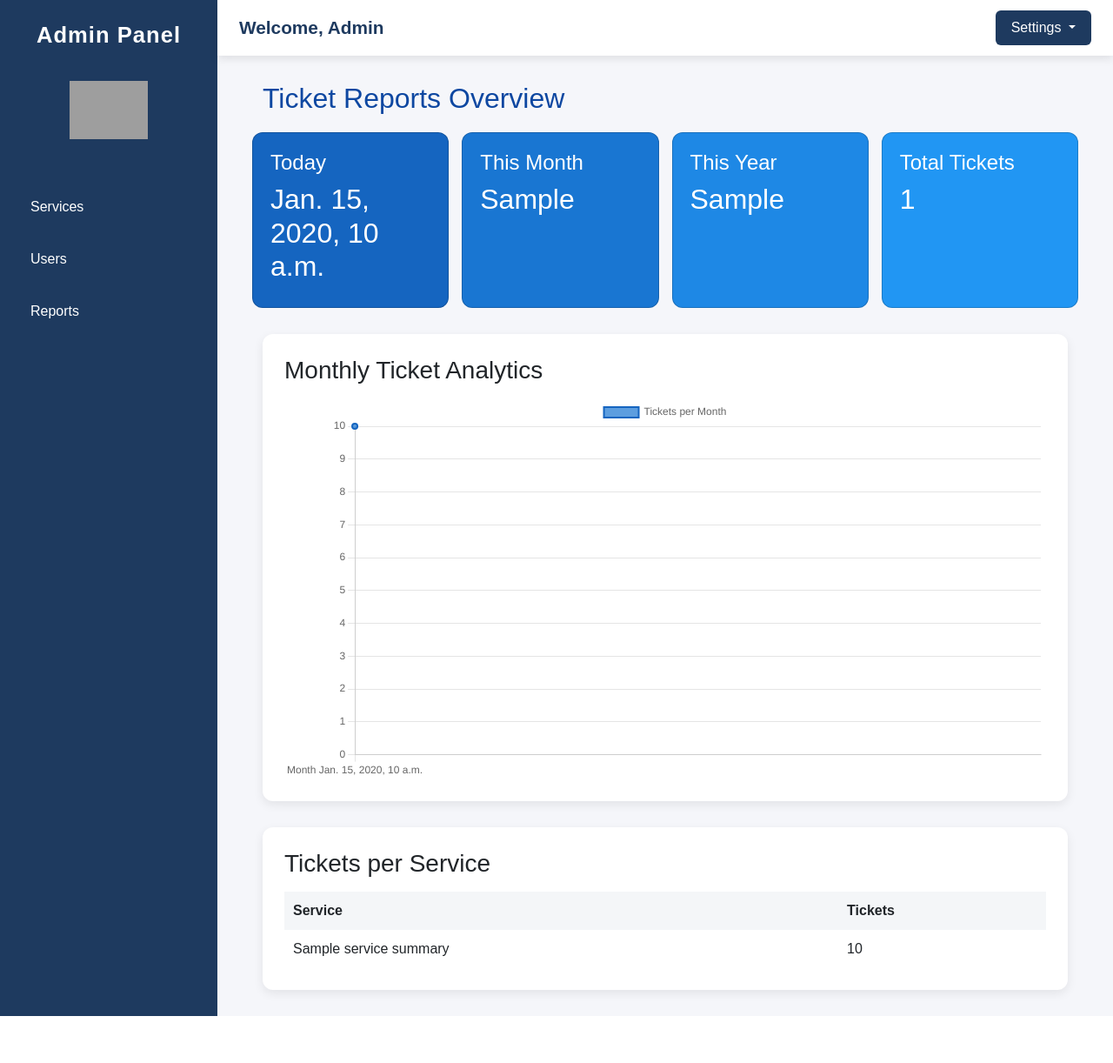
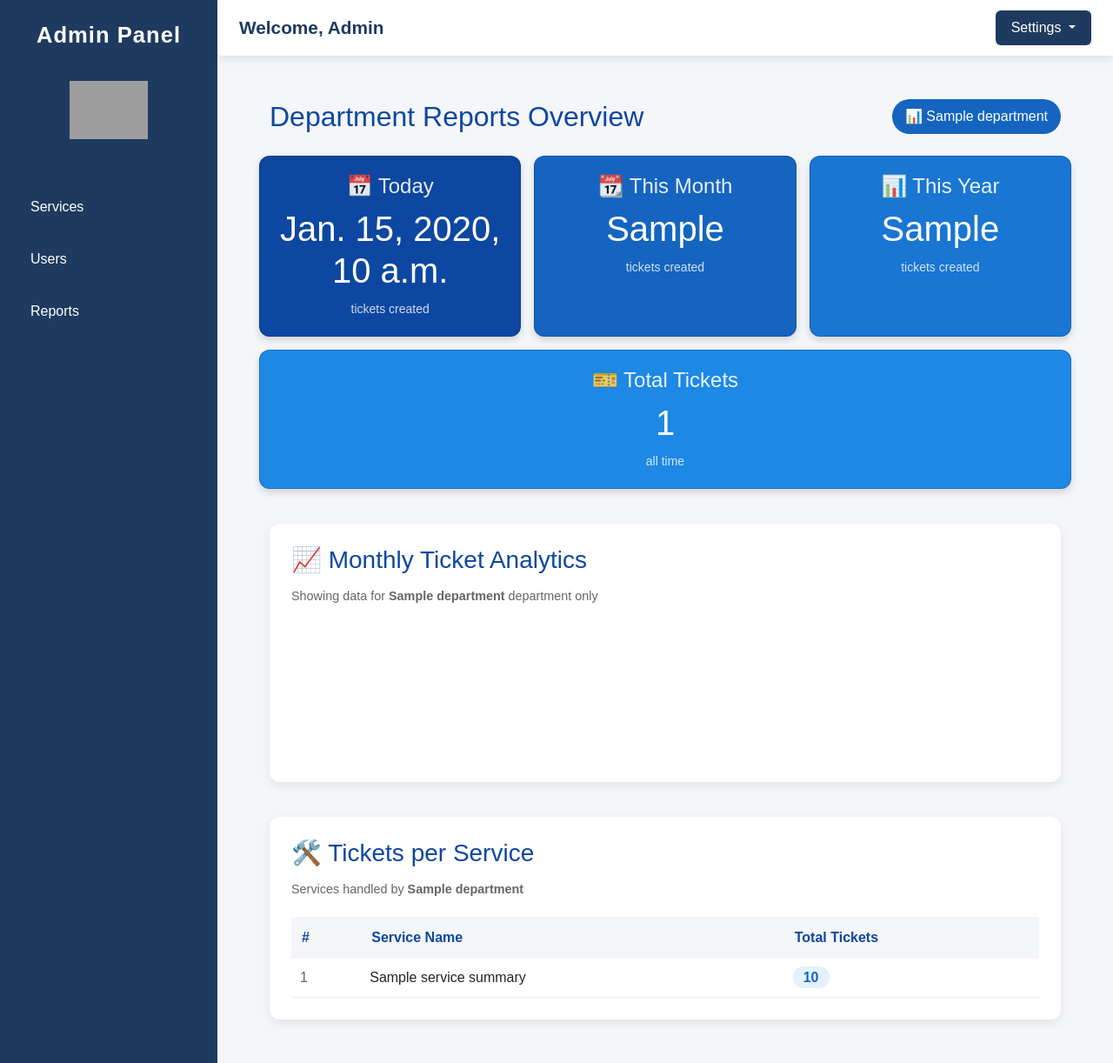
Before and after one commit to cheesekerls/Ticketing2.0, a Django app: template ticketing/accounts/templates/admin_reports.html in a window 1280 px wide. Shown: the whole page at 87% size. Before the commit the page ends 1168 px from the top, so only its background shows below. Run offline with Django 5.2, Linux system fonts and the light colour scheme; tables that the repository leaves empty hold one stand-in row (values such as "Sample post"); the template is opened without the code that fills it: values that come from a table or form of the project are taken from there, most other values are stand-ins (such as "Sample title", 1, 10 or a date in 2020); a map, chart or similar area stays blank; some libraries are stand-ins or nearby versions; grey boxes are pictures that could not be loaded.

Commit message:
Fix na yung report per department

```diff
--- a/ticketing/accounts/templates/admin_reports.html
+++ b/ticketing/accounts/templates/admin_reports.html
@@ -2,73 +2,130 @@
 {% block title %}Reports Dashboard{% endblock %}
 
 {% block content %}
-<div class="container" style="max-width:1200px; margin:auto;">
-  <h2 style="margin-bottom:20px; color:#0d47a1;">Ticket Reports Overview</h2>
+<div class="container" style="max-width:1200px; margin:auto; padding:20px;">
+
+  <!-- Header -->
+  <div style="display:flex; justify-content:space-between; align-items:center; flex-wrap:wrap; gap:10px;">
+    <h2 style="color:#0d47a1; margin:0;">Department Reports Overview</h2>
+    {% if department %}
+      <span style="background:#1565c0; color:white; padding:8px 15px; border-radius:20px; font-weight:500;">
+        📊 {{ department.department_name }}
+      </span>
+    {% else %}
+      <span style="background:#d32f2f; color:white; padding:8px 15px; border-radius:20px; font-weight:500;">
+        ⚠️ No Department Assigned
+      </span>
+    {% endif %}
+  </div>
+
+  {% if not department %}
+  <!-- Warning if no department -->
+  <div style="background:#ffebee; border-left:4px solid #d32f2f; padding:15px; margin-top:20px; border-radius:6px;">
+    <strong style="color:#c62828;">Access Restricted:</strong>
+    <span style="color:#666;">You are not assigned to any department. Please contact the administrator.</span>
+  </div>
+  {% else %}
 
   <!-- Summary Cards -->
-  <div class="row" style="display:flex; gap:15px; flex-wrap:wrap; justify-content:space-between;">
-    <div class="card" style="flex:1; min-width:200px; background:#1565c0; color:white; padding:20px; border-radius:12px;">
-      <h4>Today</h4>
-      <h2>{{ today_tickets }}</h2>
+  <div class="row" style="display:flex; gap:15px; flex-wrap:wrap; justify-content:space-between; margin-top:25px;">
+    <div class="card" style="flex:1; min-width:240px; background:#0d47a1; color:white; padding:20px; border-radius:12px; text-align:center; box-shadow:0 4px 8px rgba(0,0,0,0.15);">
+      <h4 style="margin:0; font-weight:400; opacity:0.9;">📅 Today</h4>
+      <h2 style="margin:10px 0; font-size:2.5rem;">{{ today_tickets }}</h2>
+      <small style="opacity:0.8;">tickets created</small>
     </div>
-    <div class="card" style="flex:1; min-width:200px; background:#1976d2; color:white; padding:20px; border-radius:12px;">
-      <h4>This Month</h4>
-      <h2>{{ monthly_tickets }}</h2>
+    <div class="card" style="flex:1; min-width:240px; background:#1565c0; color:white; padding:20px; border-radius:12px; text-align:center; box-shadow:0 4px 8px rgba(0,0,0,0.15);">
+      <h4 style="margin:0; font-weight:400; opacity:0.9;">📆 This Month</h4>
+      <h2 style="margin:10px 0; font-size:2.5rem;">{{ monthly_tickets }}</h2>
+      <small style="opacity:0.8;">tickets created</small>
     </div>
-    <div class="card" style="flex:1; min-width:200px; background:#1e88e5; color:white; padding:20px; border-radius:12px;">
-      <h4>This Year</h4>
-      <h2>{{ yearly_tickets }}</h2>
+    <div class="card" style="flex:1; min-width:240px; background:#1976d2; color:white; padding:20px; border-radius:12px; text-align:center; box-shadow:0 4px 8px rgba(0,0,0,0.15);">
+      <h4 style="margin:0; font-weight:400; opacity:0.9;">📊 This Year</h4>
+      <h2 style="margin:10px 0; font-size:2.5rem;">{{ yearly_tickets }}</h2>
+      <small style="opacity:0.8;">tickets created</small>
     </div>
-    <div class="card" style="flex:1; min-width:200px; background:#2196f3; color:white; padding:20px; border-radius:12px;">
-      <h4>Total Tickets</h4>
-      <h2>{{ total_tickets }}</h2>
+    <div class="card" style="flex:1; min-width:240px; background:#1e88e5; color:white; padding:20px; border-radius:12px; text-align:center; box-shadow:0 4px 8px rgba(0,0,0,0.15);">
+      <h4 style="margin:0; font-weight:400; opacity:0.9;">🎫 Total Tickets</h4>
+      <h2 style="margin:10px 0; font-size:2.5rem;">{{ total_tickets }}</h2>
+      <small style="opacity:0.8;">all time</small>
     </div>
   </div>
 
   <!-- Chart Section -->
-  <div style="background:white; border-radius:12px; margin-top:30px; padding:25px; box-shadow:0 4px 12px rgba(0,0,0,0.08);">
-    <h3 style="margin-bottom:15px;">Monthly Ticket Analytics</h3>
+  <div style="background:white; border-radius:12px; margin-top:40px; padding:25px; box-shadow:0 4px 12px rgba(0,0,0,0.08);">
+    <h3 style="margin-bottom:15px; color:#0d47a1;">📈 Monthly Ticket Analytics</h3>
+    <p style="color:#666; font-size:0.9rem; margin-bottom:20px;">
+      Showing data for <strong>{{ department.department_name }}</strong> department only
+    </p>
     <canvas id="monthlyChart"></canvas>
   </div>
 
   <!-- Service Summary -->
-  <div style="background:white; border-radius:12px; margin-top:30px; padding:25px; box-shadow:0 4px 12px rgba(0,0,0,0.08);">
-    <h3 style="margin-bottom:15px;">Tickets per Service</h3>
+  <div style="background:white; border-radius:12px; margin-top:40px; padding:25px; box-shadow:0 4px 12px rgba(0,0,0,0.08);">
+    <h3 style="margin-bottom:15px; color:#0d47a1;">🛠️ Tickets per Service</h3>
+    <p style="color:#666; font-size:0.9rem; margin-bottom:20px;">
+      Services handled by <strong>{{ department.department_name }}</strong>
+    </p>
+    <div style="overflow-x:auto;">
       <table style="width:100%; border-collapse:collapse;">
         <thead>
           <tr style="background:#f4f6f8;">
-          <th style="padding:10px; text-align:left;">Service</th>
-          <th style="padding:10px; text-align:left;">Tickets</th>
+            <th style="padding:12px; text-align:left; color:#0d47a1; font-weight:600;">#</th>
+            <th style="padding:12px; text-align:left; color:#0d47a1; font-weight:600;">Service Name</th>
+            <th style="padding:12px; text-align:left; color:#0d47a1; font-weight:600;">Total Tickets</th>
           </tr>
         </thead>
         <tbody>
           {% for s in service_summary %}
-        <tr>
-          <td style="padding:10px;">{{ s.service__service_name }}</td>
-          <td style="padding:10px;">{{ s.total }}</td>
+          <tr style="border-bottom:1px solid #eee;">
+            <td style="padding:10px; color:#666;">{{ forloop.counter }}</td>
+            <td style="padding:10px; font-weight:500;">{{ s.service__service_name }}</td>
+            <td style="padding:10px;">
+              <span style="background:#e3f2fd; color:#1565c0; padding:4px 12px; border-radius:12px; font-weight:600;">
+                {{ s.total }}
+              </span>
+            </td>
           </tr>
           {% empty %}
-        <tr><td colspan="2">No data available</td></tr>
+          <tr>
+            <td colspan="3" style="padding:20px; text-align:center; color:#999;">
+              📭 No tickets found for this department
+            </td>
+          </tr>
           {% endfor %}
         </tbody>
       </table>
     </div>
   </div>
 
+  {% endif %}
+</div>
+
 <!-- Chart.js -->
 <script src="https://cdn.jsdelivr.net/npm/chart.js"></script>
 <script>
+{% if department and monthly_data %}
 const ctx = document.getElementById('monthlyChart').getContext('2d');
+
+// Month names for better labels
+const monthNames = ['Jan', 'Feb', 'Mar', 'Apr', 'May', 'Jun', 'Jul', 'Aug', 'Sep', 'Oct', 'Nov', 'Dec'];
+const labels = [{% for m in monthly_data %}monthNames[{{ m.created_at__month }} - 1],{% endfor %}];
+const data = [{% for m in monthly_data %}{{ m.total }},{% endfor %}];
+
 const chartData = {
-  labels: [{% for m in monthly_data %}'Month {{ m.created_at__month }}',{% endfor %}],
+  labels: labels,
   datasets: [{
-    label: 'Tickets per Month',
-    data: [{% for m in monthly_data %}{{ m.total }},{% endfor %}],
-    backgroundColor: 'rgba(25,118,210,0.7)',
+    label: 'Tickets Created',
+    data: data,
+    backgroundColor: 'rgba(21,101,192,0.2)',
     borderColor: '#1565c0',
     borderWidth: 2,
     fill: true,
-    tension: 0.4
+    tension: 0.4,
+    pointBackgroundColor: '#0d47a1',
+    pointBorderColor: '#fff',
+    pointBorderWidth: 2,
+    pointRadius: 5,
+    pointHoverRadius: 7
   }]
 };
 
@@ -77,10 +134,47 @@
   data: chartData,
   options: {
     responsive: true,
+    maintainAspectRatio: true,
     scales: {
-      y: { beginAtZero: true }
+      x: {
+        ticks: {
+          color: '#333',
+          font: { size: 12, weight: '500' }
+        },
+        grid: {
+          color: '#e0e0e0',
+          display: false
+        }
+      },
+      y: {
+        beginAtZero: true,
+        ticks: {
+          color: '#333',
+          font: { size: 12 },
+          stepSize: 1
+        },
+        grid: {
+          color: '#e0e0e0'
+        }
+      }
+    },
+    plugins: {
+      legend: {
+        labels: {
+          color: '#0d47a1',
+          font: { size: 14, weight: '600' },
+          padding: 20
+        }
+      },
+      tooltip: {
+        backgroundColor: 'rgba(13,71,161,0.9)',
+        padding: 12,
+        titleFont: { size: 14, weight: '600' },
+        bodyFont: { size: 13 }
+      }
     }
   }
 });
+{% endif %}
 </script>
 {% endblock %}
```
Also changed, not shown: ticketing/accounts/views.py (+53 -10 lines). Lines whose indentation alone changed are shown as unchanged.
